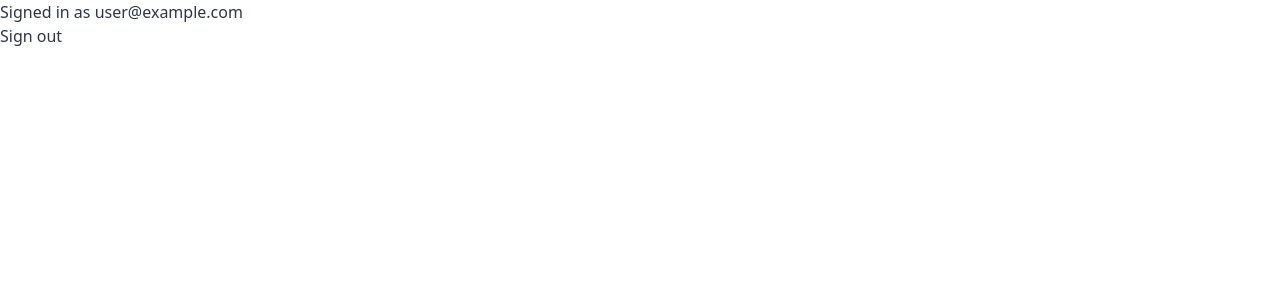
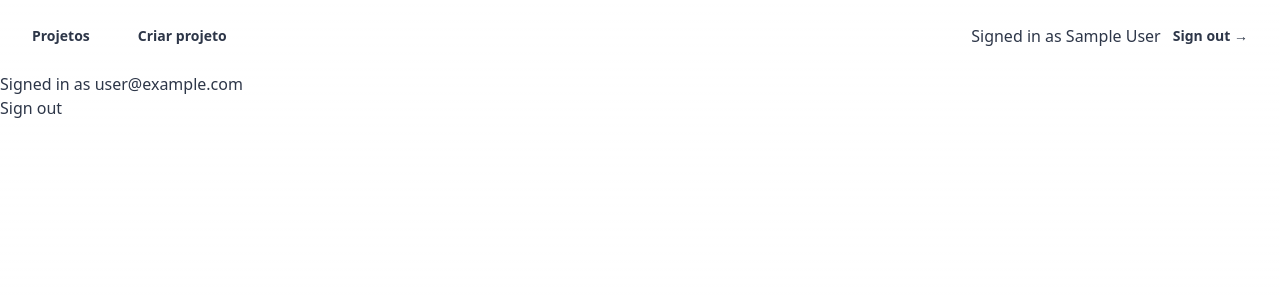
Before and after one commit to ViniciusAlexsander/todo-ist, a Next.js app: page / in a window 1280 px wide. Shown: the top 300 px of the page. Built offline with nearby package versions, Linux system fonts and the light colour scheme; no server answers; sample sign-in values are in the browser's storage.

Commit message:
feat: adicionando header

```diff
--- a/src/app/layout.tsx
+++ b/src/app/layout.tsx
@@ -2,6 +2,9 @@ import type { Metadata } from "next";
 import { Inter } from "next/font/google";
 import "./globals.css";
 import { Providers } from "./providers";
+import { getServerSession } from "next-auth";
+import { Header } from "@/components/Header";
+import { authOptions } from "./api/auth/[...nextauth]/options";
 
 const inter = Inter({ subsets: ["latin"] });
 
@@ -10,15 +13,19 @@ export const metadata: Metadata = {
   description: "Generated by create next app",
 };
 
-export default function RootLayout({
+export default async function RootLayout({
   children,
 }: {
   children: React.ReactNode;
 }) {
+  const session = await getServerSession(authOptions);
   return (
     <html lang="en">
       <body>
-        <Providers>{children}</Providers>
+        <Providers>
+          {session && <Header />}
+          {children}
+        </Providers>
       </body>
     </html>
   );
--- /dev/null
+++ b/src/components/Header/index.tsx
@@ -0,0 +1,33 @@
+"use client";
+
+import { signOut, useSession } from "next-auth/react";
+
+export const Header = () => {
+  const { data: session } = useSession();
+  return (
+    <header>
+      <nav
+        className="mx-auto flex max-w-7xl items-center justify-between p-6 lg:px-8"
+        aria-label="Global"
+      >
+        <div className="hidden lg:flex lg:gap-x-12">
+          <a href="#" className="text-sm font-semibold leading-6 text-gray-900">
+            Projetos
+          </a>
+          <a href="#" className="text-sm font-semibold leading-6 text-gray-900">
+            Criar projeto
+          </a>
+        </div>
+        <div className="hidden lg:flex lg:flex-1 lg:justify-end">
+          Signed in as {session?.user?.name}
+          <button
+            onClick={() => signOut()}
+            className="text-sm font-semibold leading-6 text-gray-900 ml-3"
+          >
+            Sign out <span aria-hidden="true">&rarr;</span>
+          </button>
+        </div>
+      </nav>
+    </header>
+  );
+};
```
Also changed, not shown: 1 other file (tests, documents, lock files or other folders).
